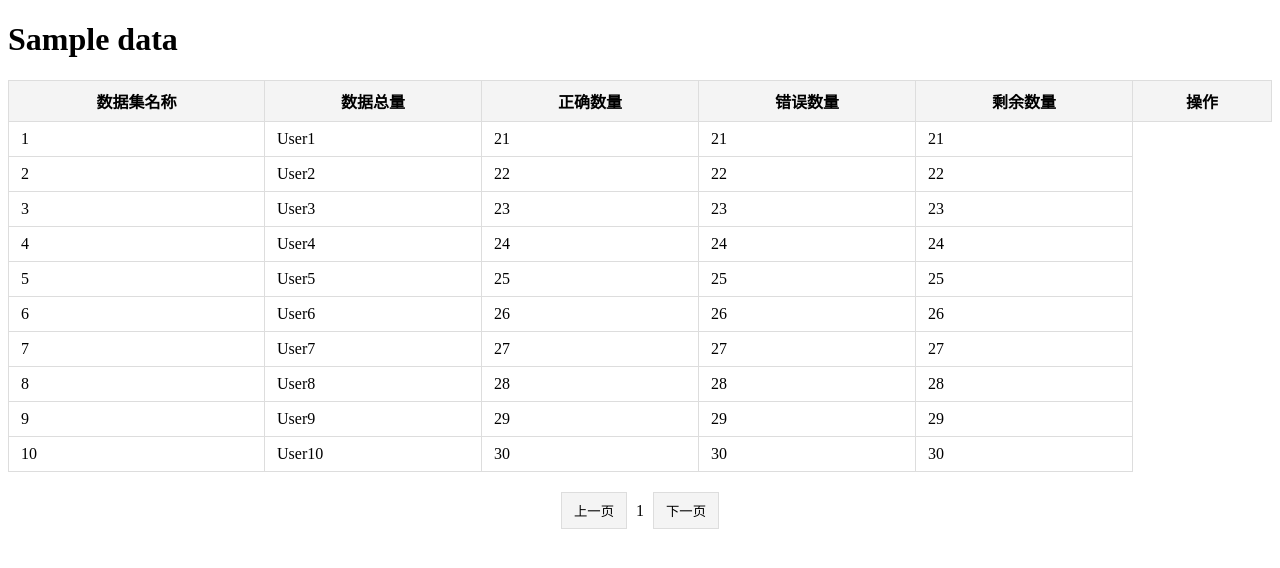
After one commit to zzc0101/multimodal-annotation, a FastAPI app: template templates/qaFilterSelect.html in a window 1280 px wide. The commit adds this page. Shown: the top 568 px of the page. Run offline with FastAPI, Linux system fonts and the light colour scheme; the template is opened without the code that fills it: most values are stand-ins (such as "Sample title", 1, 10 or a date in 2020).

Commit message:
update: 修改配置，新增table页面以及操作说明

```diff
--- a/main.py
+++ b/main.py
@@ -1,25 +1,32 @@
 import os
 import uvicorn
 from config.config import Server_Port
-from fastapi import FastAPI
-from routers import question_and_answer, translation
+from fastapi import FastAPI, Request
+from routers import question_and_answer, translation, question_and_answer_filter
 from fastapi.responses import HTMLResponse
+from fastapi.templating import Jinja2Templates
 
 app = FastAPI()
 
+# 设置模板目录
+templates = Jinja2Templates(directory="templates")
+
 # 响应首页
 @app.get("/", response_class=HTMLResponse)
-def redirect_url():
-    file_path = os.path.join(os.path.dirname(__file__), "templates/index.html")
-    if os.path.exists(file_path):
-        with open(file_path, "r") as file:
-            html_content = file.read()
-        return HTMLResponse(content=html_content, status_code=200)
-    return HTMLResponse(content="File not found", status_code=404)
+def redirect_url(request: Request):
+    return templates.TemplateResponse("index.html", {"request": request, "server_port": Server_Port})
+    # file_path = os.path.join(os.path.dirname(__file__), "templates/index.html")
+    # if os.path.exists(file_path):
+    #     with open(file_path, "r") as file:
+    #         html_content = file.read()
+    #     html_content = html_content.replace('Server_Port', str(Server_Port))
+    #     return HTMLResponse(content=html_content, status_code=200)
+    # return HTMLResponse(content="File not found", status_code=404)
 
 
 app.include_router(question_and_answer.router)
 app.include_router(translation.router)
+app.include_router(question_and_answer_filter.router)
 
 
 if "__main__" == __name__:
--- /dev/null
+++ b/routers/question_and_answer_filter.py
@@ -0,0 +1,29 @@
+from fastapi import APIRouter, Request, Query
+from fastapi.templating import Jinja2Templates
+from fastapi.responses import HTMLResponse, JSONResponse
+
+router = APIRouter()
+
+# 设置模板目录
+templates = Jinja2Templates(directory="templates")
+
+# 假数据集
+data = [
+    {"id": i, "name": f"User{i}", "age": 20 + i} for i in range(1, 101)
+]
+
+
+# 跳转到问答筛选页面
+@router.get("/qaFilter", response_class=HTMLResponse)
+async def read_root(request: Request):
+    return templates.TemplateResponse("qaFilterSelect.html", {"request": request, "data": "问答筛选"})
+
+
+# 响应问答筛选的数据
+@router.get("/qaFilter/data", response_class=HTMLResponse)
+async def read_data(page: int = Query(1, alias="page"), size: int = Query(10, alias="size")):
+    start = (page - 1) * size
+    end = start + size
+    paged_data = data[start:end]
+    page_count = len(data) / 10 if (len(data) / 10) > 0 else 1
+    return JSONResponse({"data": paged_data, "total": len(data), "pageCount": page_count })
--- /dev/null
+++ b/templates/qaFilterSelect.html
@@ -0,0 +1,101 @@
+<!DOCTYPE html>
+<html lang="en">
+<head>
+    <meta charset="UTF-8">
+    <meta name="viewport" content="width=device-width, initial-scale=1.0">
+    <title>{{data}}</title>
+    <style>
+        table {
+            width: 100%;
+            border-collapse: collapse;
+        }
+        th, td {
+            padding: 8px 12px;
+            border: 1px solid #ddd;
+        }
+        th {
+            background-color: #f4f4f4;
+        }
+        .pagination {
+            margin: 20px 0;
+            text-align: center;
+        }
+        .pagination button {
+            padding: 8px 12px;
+            margin: 0 5px;
+            border: 1px solid #ddd;
+            background-color: #f4f4f4;
+            cursor: pointer;
+        }
+    </style>
+</head>
+<body>
+    <h1>{{data}}</h1>
+    <table>
+        <thead>
+            <tr>
+                <th>数据集名称</th>
+                <th>数据总量</th>
+                <th>正确数量</th>
+                <th>错误数量</th>
+                <th>剩余数量</th>
+                <th>操作</th>
+            </tr>
+        </thead>
+        <tbody id="table-body">
+            <!-- 动态内容将被插入到这里 -->
+        </tbody>
+    </table>
+    <div class="pagination">
+        <button onclick="previousPage()">上一页</button>
+        <span id="page-info"> 1 </span>
+        <button onclick="nextPage()">下一页</button>
+    </div>
+
+    <script>
+        let currentPage = 1;
+        let pageCount = 1;
+        const pageSize = 10;
+
+        async function fetchData(page, size) {
+            const response = await fetch(`/qaFilter/data?page=${page}&size=${size}`);
+            const result = await response.json();
+            return result;
+        }
+
+        function updateTable(data) {
+            const tableBody = document.getElementById('table-body');
+            tableBody.innerHTML = '';
+            data.forEach(item => {
+                const row = document.createElement('tr');
+                row.innerHTML = `<td>${item.id}</td><td>${item.name}</td><td>${item.age}</td><td>${item.age}</td><td>${item.age}</td>`;
+                tableBody.appendChild(row);
+            });
+        }
+
+        async function loadPage(page) {
+            const result = await fetchData(page, pageSize);
+            pageCount = result.pageCount
+            updateTable(result.data);
+            document.getElementById('page-info').innerText = ` ${page} `;
+        }
+
+        function previousPage() {
+            if (currentPage > 1) {
+                currentPage--;
+                loadPage(currentPage);
+            }
+        }
+
+        function nextPage() {
+            if (currentPage < pageCount) {
+                currentPage++;
+                loadPage(currentPage);
+            }
+        }
+
+        // 初始加载第一页
+        loadPage(currentPage);
+    </script>
+</body>
+</html>
```
Also changed, not shown: config/config.py (+26 -22 lines), routers/question_and_answer.py (+8 -1 lines), templates/index.html (+34 -17 lines), templates/qaSelect.html (added, +100 -0 lines), utils/file_util.py (+5 -4 lines), views/question_and_answer_filter.py (added, +15 -0 lines), README.md, routers/translation.py (line endings or trailing spaces).
